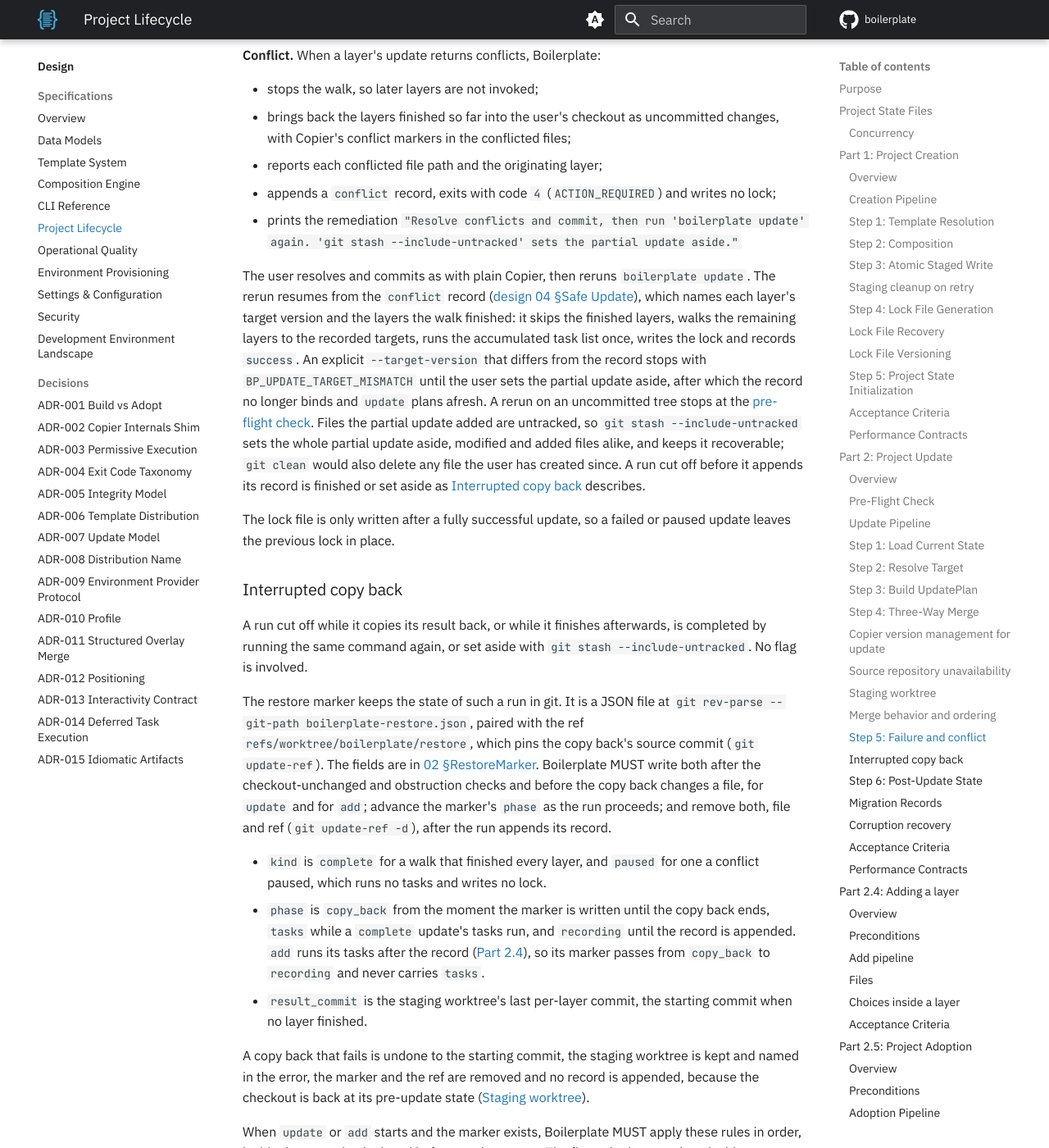
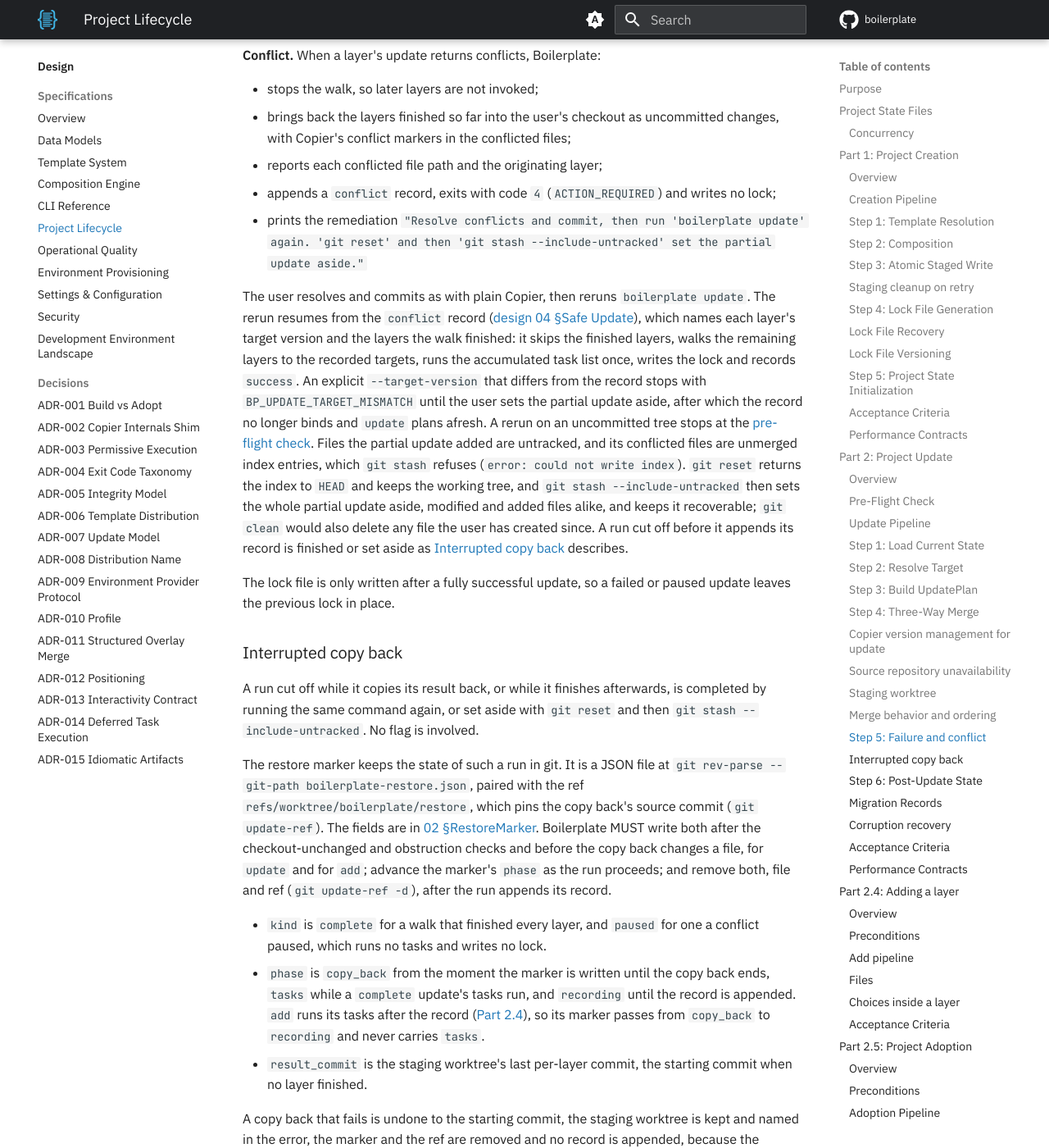
Before and after one commit to TheRealBillSiegler/boilerplate, an MkDocs documentation site: the page built from docs/design/06-project-lifecycle.md, in a window 1280 px wide and 1400 px high, scrolled down 14969 px. Shown: the whole window at 82% size. Built offline with MkDocs 1.6.1 and Material for MkDocs 9.7.7, drawn with Linux system fonts in a browser that asks for light colours; a script that is not in the unit is left out; comment, search, counter and statistics services are not loaded; the version menu is left out; some of the changed text lies outside the part shown.

Commit message:
docs(design): reset the index before stashing a paused update
git stash refuses an index with unmerged entries, so the remediation for a
paused or cut-off run is git reset, then git stash --include-untracked.

Co-Authored-By: Claude Sonnet 5.5 <noreply@anthropic.com>

````diff
--- a/docs/design/06-project-lifecycle.md
+++ b/docs/design/06-project-lifecycle.md
@@ -342,16 +342,16 @@ Stale worktrees left by an interrupted run are removed by the stale-staging clea
 - brings back the layers finished so far into the user's checkout as uncommitted changes, with Copier's conflict markers in the conflicted files;
 - reports each conflicted file path and the originating layer;
 - appends a `conflict` record, exits with code `4` (`ACTION_REQUIRED`) and writes no lock;
-- prints the remediation `"Resolve conflicts and commit, then run 'boilerplate update' again. 'git stash --include-untracked' sets the partial update aside."`
+- prints the remediation `"Resolve conflicts and commit, then run 'boilerplate update' again. 'git reset' and then 'git stash --include-untracked' set the partial update aside."`
 
-The user resolves and commits as with plain Copier, then reruns `boilerplate update`. The rerun resumes from the `conflict` record ([design 04 §Safe Update](04-composition-engine.md#safe-update)), which names each layer's target version and the layers the walk finished: it skips the finished layers, walks the remaining layers to the recorded targets, runs the accumulated task list once, writes the lock and records `success`. An explicit `--target-version` that differs from the record stops with `BP_UPDATE_TARGET_MISMATCH` until the user sets the partial update aside, after which the record no longer binds and `update` plans afresh. A rerun on an uncommitted tree stops at the [pre-flight check](#pre-flight-check). Files the partial update added are untracked, so `git stash --include-untracked` sets the whole partial update aside, modified and added files alike, and keeps it recoverable; `git clean` would also delete any file the user has created since. A run cut off before it appends its record is finished or set aside as [Interrupted copy back](#interrupted-copy-back) describes.
+The user resolves and commits as with plain Copier, then reruns `boilerplate update`. The rerun resumes from the `conflict` record ([design 04 §Safe Update](04-composition-engine.md#safe-update)), which names each layer's target version and the layers the walk finished: it skips the finished layers, walks the remaining layers to the recorded targets, runs the accumulated task list once, writes the lock and records `success`. An explicit `--target-version` that differs from the record stops with `BP_UPDATE_TARGET_MISMATCH` until the user sets the partial update aside, after which the record no longer binds and `update` plans afresh. A rerun on an uncommitted tree stops at the [pre-flight check](#pre-flight-check). Files the partial update added are untracked, and its conflicted files are unmerged index entries, which `git stash` refuses (`error: could not write index`). `git reset` returns the index to `HEAD` and keeps the working tree, and `git stash --include-untracked` then sets the whole partial update aside, modified and added files alike, and keeps it recoverable; `git clean` would also delete any file the user has created since. A run cut off before it appends its record is finished or set aside as [Interrupted copy back](#interrupted-copy-back) describes.
 
 The lock file is only written after a fully successful update, so a failed or paused update leaves the previous lock in place.
 
 
 ### Interrupted copy back
 
-A run cut off while it copies its result back, or while it finishes afterwards, is completed by running the same command again, or set aside with `git stash --include-untracked`. No flag is involved.
+A run cut off while it copies its result back, or while it finishes afterwards, is completed by running the same command again, or set aside with `git reset` and then `git stash --include-untracked`. No flag is involved.
 
 The restore marker keeps the state of such a run in git. It is a JSON file at `git rev-parse --git-path boilerplate-restore.json`, paired with the ref `refs/worktree/boilerplate/restore`, which pins the copy back's source commit (`git update-ref`). The fields are in [02 §RestoreMarker](02-data-models.md#restoremarker). Boilerplate MUST write both after the checkout-unchanged and obstruction checks and before the copy back changes a file, for `update` and for `add`; advance the marker's `phase` as the run proceeds; and remove both, file and ref (`git update-ref -d`), after the run appends its record.
 
@@ -406,7 +406,7 @@ stateDiagram-v2
     Done --> [*]
 ```
 
-Every stop names the interrupted run's targets and the remediation: `git stash --include-untracked` sets the partial update aside, then run the command again, which meets rule 2. The cut-off run's staging worktree is not reused; the stale-staging cleanup removes it.
+Every stop names the interrupted run's targets and the remediation: `git reset` and then `git stash --include-untracked` set the partial update aside, then run the command again, which meets rule 2. The reset comes first because a `paused` run leaves its conflicted files as unmerged index entries, which `git stash` refuses; `git reset` returns the index to `HEAD` and keeps the working tree. The cut-off run's staging worktree is not reused; the stale-staging cleanup removes it.
 
 **Why the marker lives in git.**
 
@@ -415,7 +415,7 @@ Every stop names the interrupted run's targets and the remediation: `git stash -
 - A ref under `refs/worktree/` is not shared between worktrees ([git-worktree](https://git-scm.com/docs/git-worktree)), keeps `result_commit` reachable after the stale-staging cleanup removes the staging folder, and is not pushed with the branches.
 - A marker in the tracked tree could be committed and pushed.
 
-As for a paused update, rerunning finishes the run and `git stash --include-untracked` sets it aside.
+As for a paused update, rerunning finishes the run, and `git reset` and then `git stash --include-untracked` set it aside.
 
 ### Step 6: Post-Update State
 
````
Also changed, not shown: docs/design/05-cli-reference.md (+4 -4 lines), docs/design/07-operational-quality.md (+2 -2 lines), docs/design/adr-007-update-model.md (+2 -2 lines).
